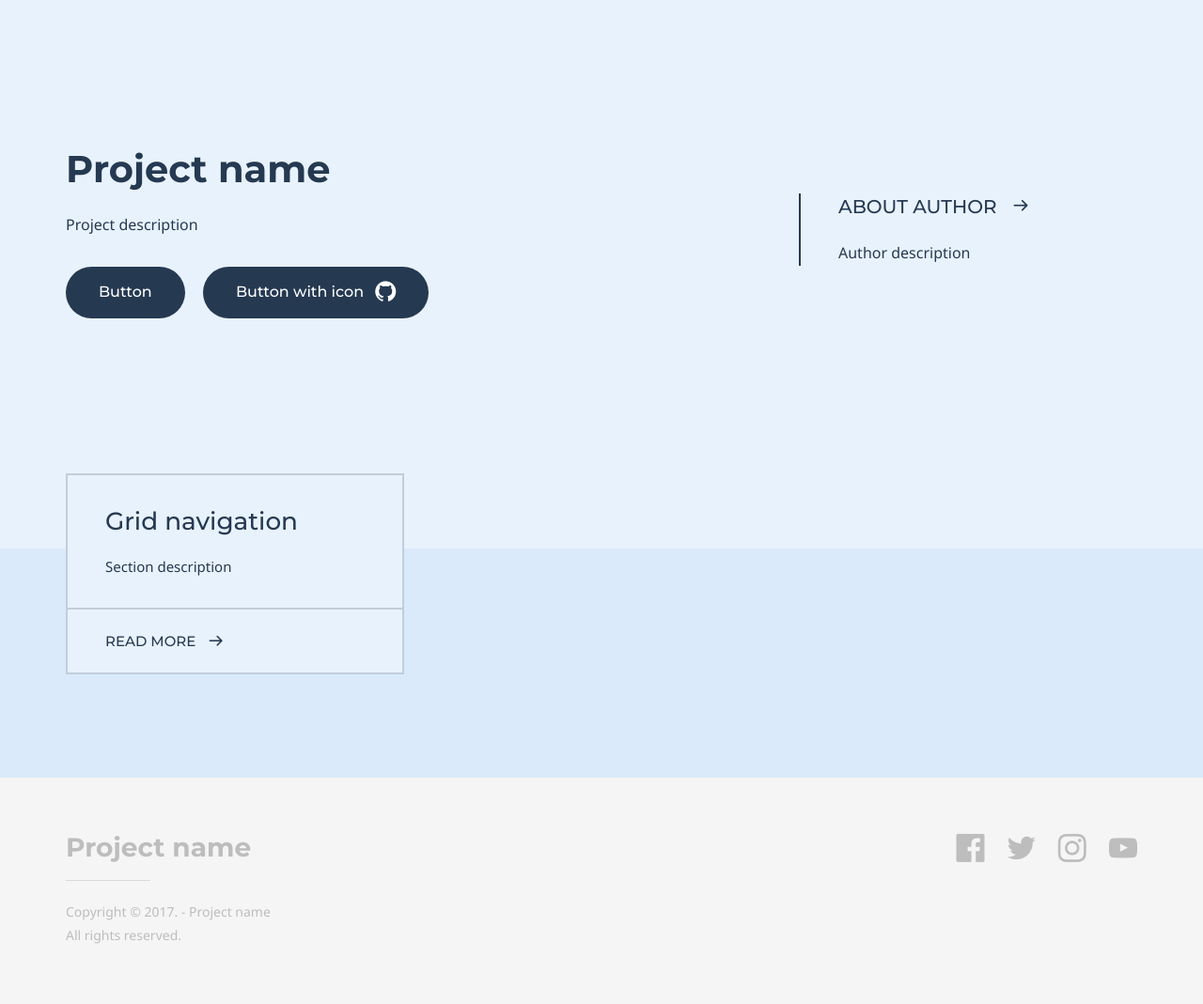
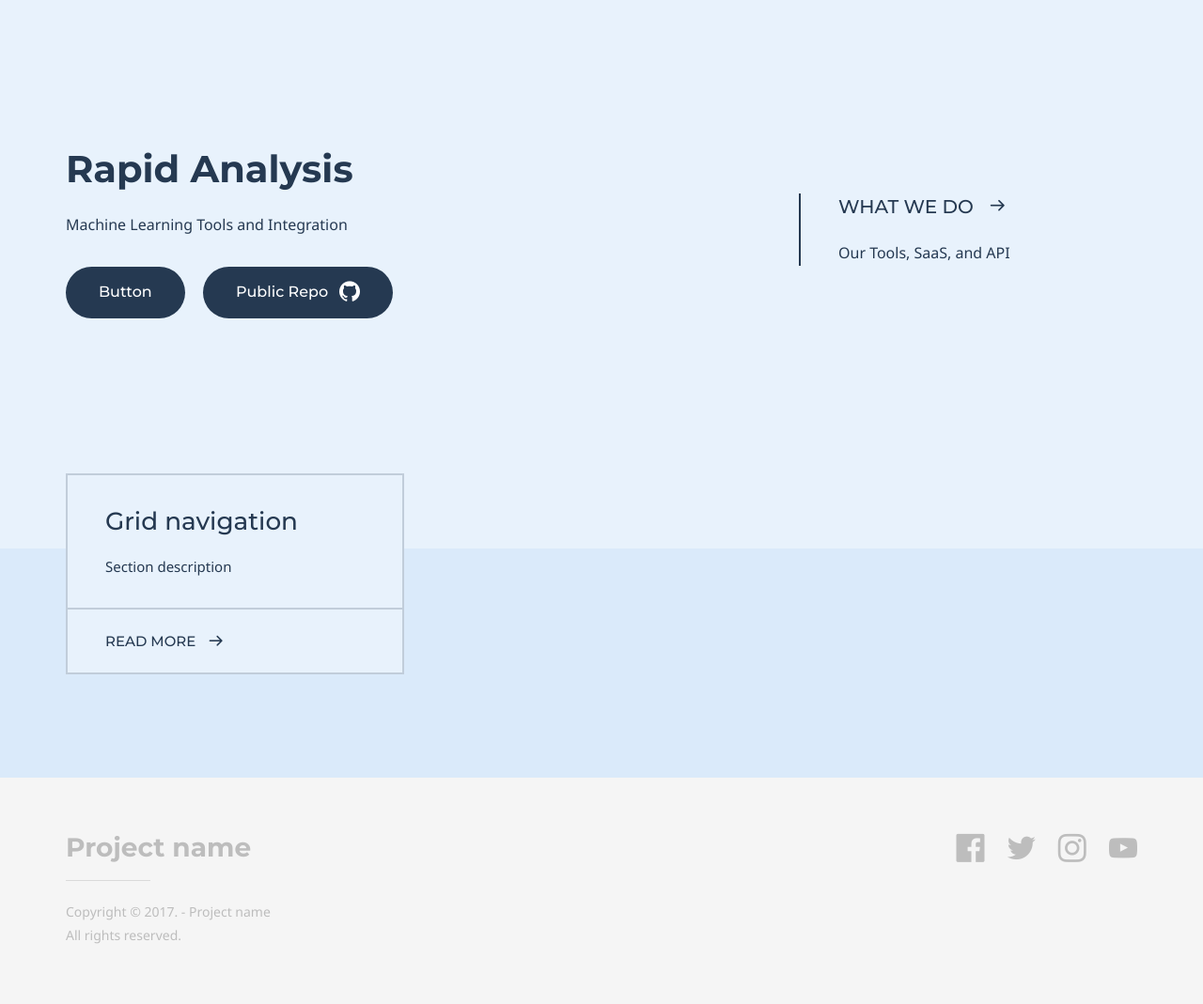
Before and after one commit to rapidanalysis/rapidanalysis.github.io, a Jekyll site: the page built from index.md, in a window 1280 px wide. Shown: the whole page at 94% size. Built offline with Jekyll 4.4.1, drawn with Linux system fonts in a browser that asks for light colours; some web fonts are replaced.

Commit message:
Update index.md

```diff
--- a/index.md
+++ b/index.md
@@ -4,23 +4,23 @@ layout: homepage
 keywords:
 
 # Hero section
-title: Project name
-description: Project description
+title: Rapid Analysis
+description: Machine Learning Tools and Integration
 buttons:
     - content: Button
       url: '#'
       external_url: false
     - icon: github
-      content: Button with icon
-      url: '#'
+      content: Public Repo
+      url: 'https://github.com/rapidanalysis/rapidanalysis'
       external_url: true
 
 # Author box
 author:
-    title: About Author
+    title: What we do
     title_url: '#'
     external_url: true
-    description: Author description
+    description: Our Tools, SaaS, and API
 
 # Grid navigation
 grid_navigation:
```
